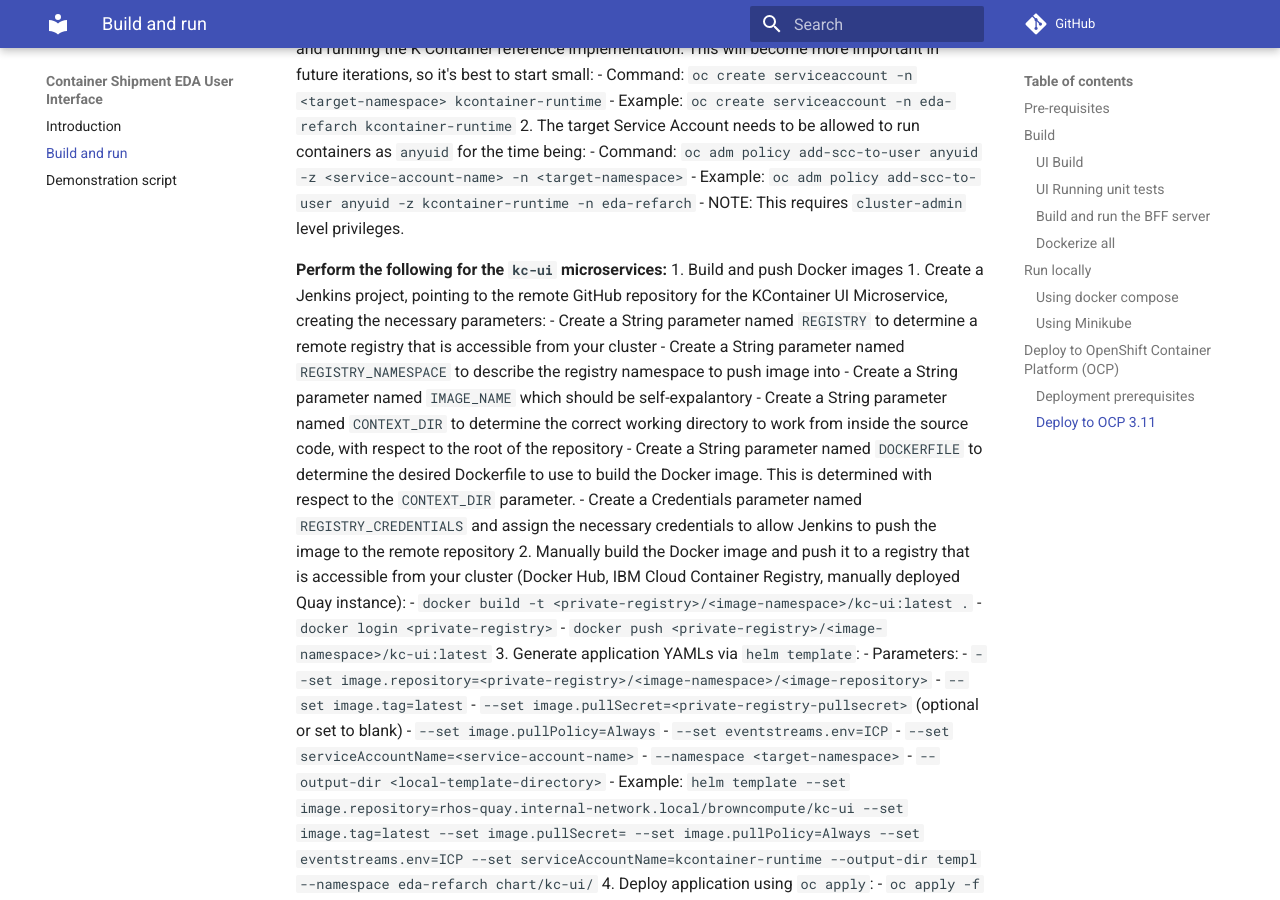
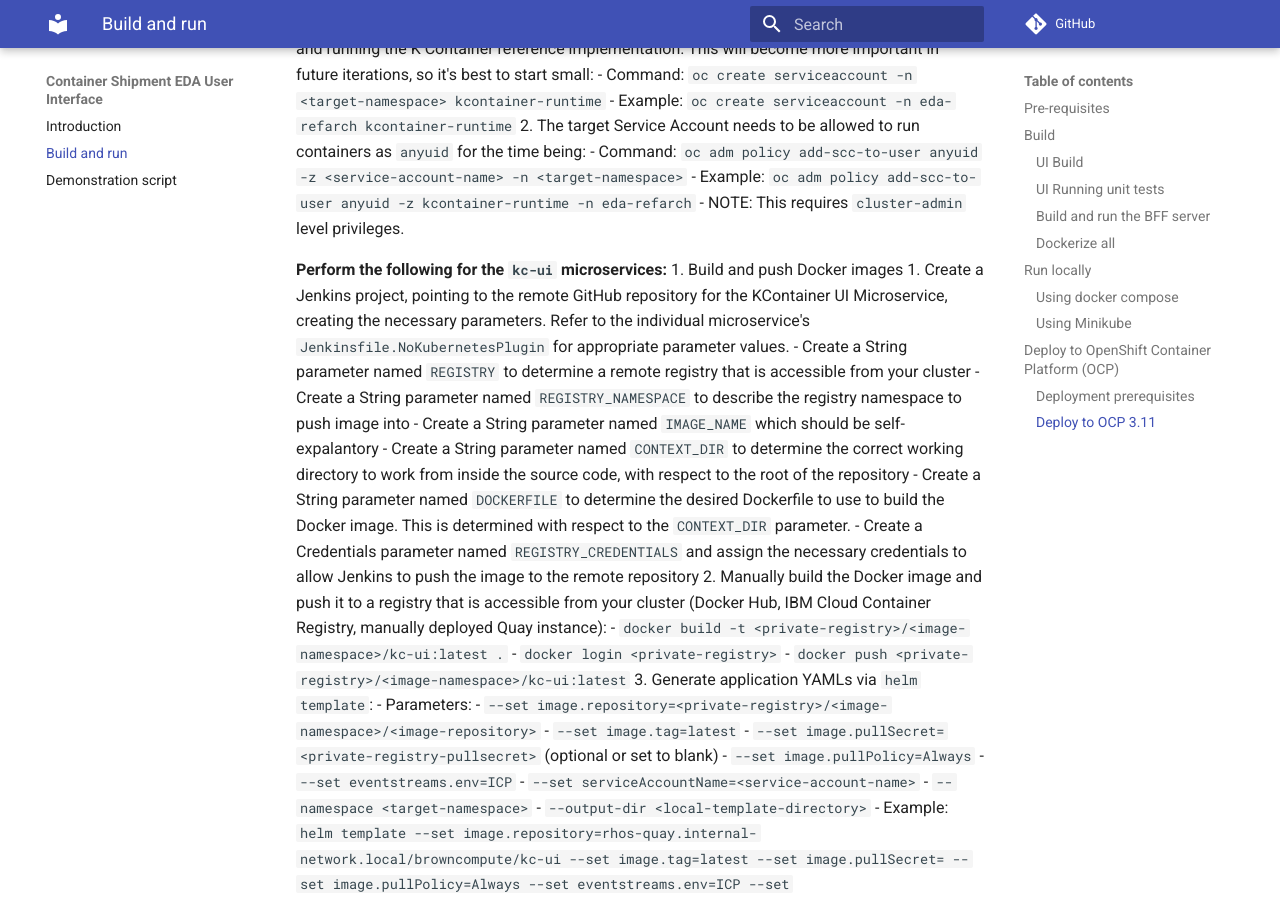
Before and after one commit to ibm-cloud-architecture/refarch-kc-ui, an MkDocs documentation site: the page built from docs/build-run.md, in a window 1280 px wide and 900 px high, scrolled down 4130 px. Built offline with MkDocs 1.6.1 and Material for MkDocs 9.7.7, drawn with Linux system fonts in a browser that asks for light colours; comment, search, counter and statistics services are not loaded.

Commit message:
Clarified Jenkins defaults
Signed-off-by: Rick Osowski <rosowski@gmail.com>

```diff
--- a/docs/build-run.md
+++ b/docs/build-run.md
@@ -160,7 +160,7 @@ Regardless of specific deployment targets (OCP, IKS, k8s), the following prerequ
 
 **Perform the following for the `kc-ui` microservices:**
 1. Build and push Docker images
-  1. Create a Jenkins project, pointing to the remote GitHub repository for the KContainer UI Microservice, creating the necessary parameters:
+  1. Create a Jenkins project, pointing to the remote GitHub repository for the KContainer UI Microservice, creating the necessary parameters.  Refer to the individual microservice's `Jenkinsfile.NoKubernetesPlugin` for appropriate parameter values.
     - Create a String parameter named `REGISTRY` to determine a remote registry that is accessible from your cluster
     - Create a String parameter named `REGISTRY_NAMESPACE` to describe the registry namespace to push image into
     - Create a String parameter named `IMAGE_NAME` which should be self-expalantory
```
